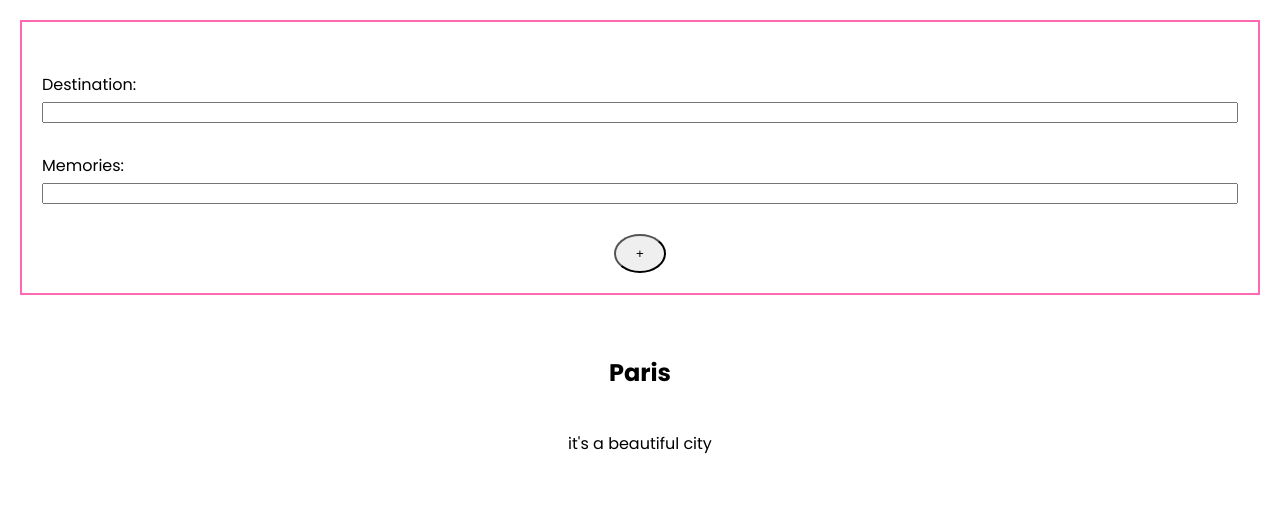
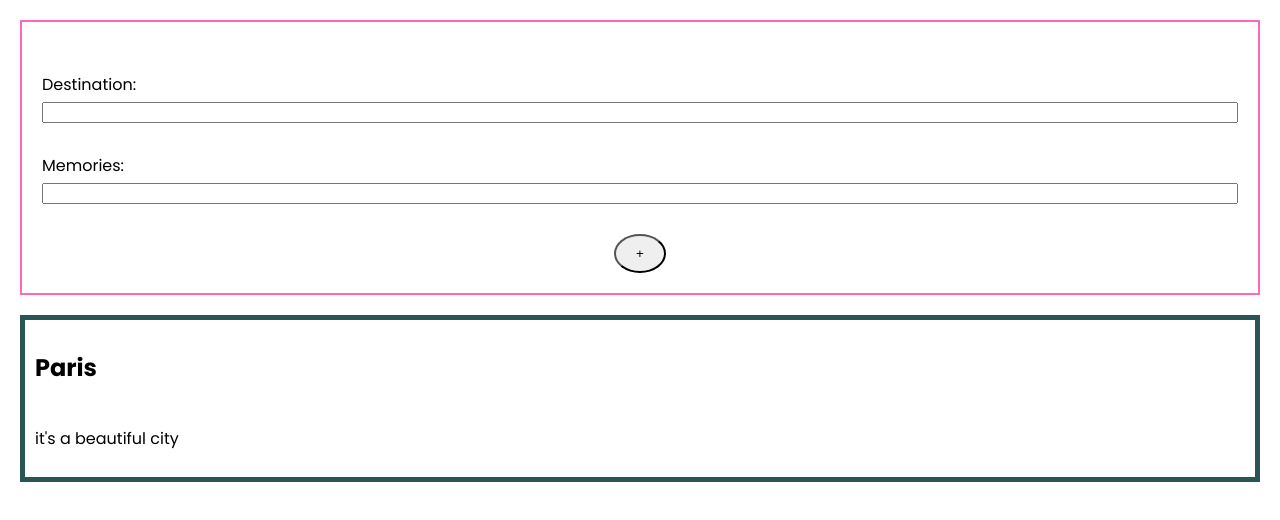
Before and after one commit to WaliedWeb/capstone-project, a React (Vite) app: page / in a window 1280 px wide. Shown: the top 520 px of the page. Built offline with nearby package versions, Linux system fonts and the light colour scheme.

Commit message:
styling Card

```diff
--- a/src/app/components/Card/Card.tsx
+++ b/src/app/components/Card/Card.tsx
@@ -21,10 +21,11 @@ export default function Card({
 const CardContainer = styled.article`
   display: flex;
   flex-direction: column;
-  align-items: center;
+  align-items: left;
   gap: 5px;
-  border-radius: 8px;
-  padding: 20px;
+  border: 5px solid rgb(42, 85, 85);
+  margin: 20px;
+  padding: 10px;
   background-color: var(--color-light-orange);
   color: var(--color-font-dark);
 `;
```
